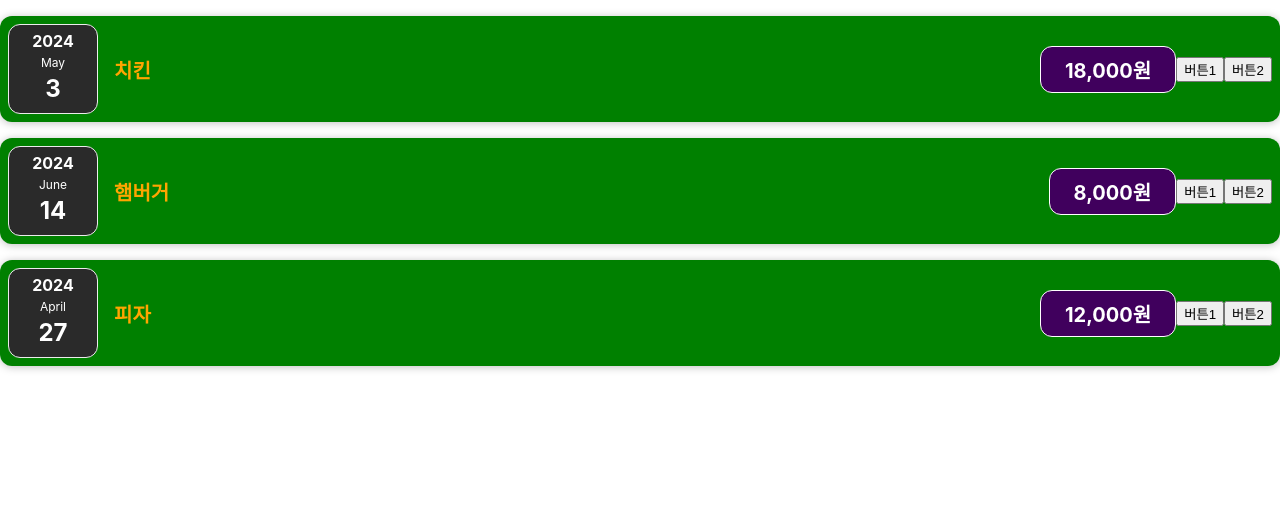
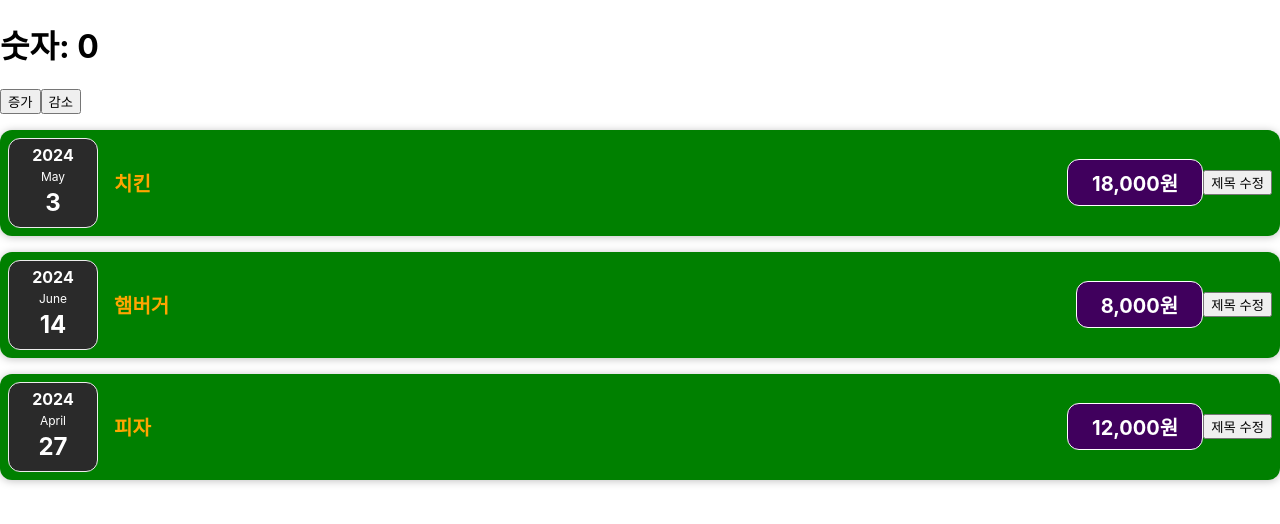
Before and after one commit to chanhee7/react-study202406, a React (Create React App) app: page / in a window 1280 px wide. Shown: the top 524 px of the page. Built offline with nearby package versions, Linux system fonts and the light colour scheme.

Commit message:
# useState

```diff
--- a/src/App.js
+++ b/src/App.js
@@ -1,9 +1,7 @@
 import React from "react";
 import "./App.css";
-import Expenseltem from "./components/expenses/Expenseltem";
 import ExpenseList from "./components/expenses/ExpenseList";
-import Greet from "./components/Greet"
-import Hello from "./components/Hello"
+import Counter from "./components/practice/Counter"
 
 const App = () => {
   // 서버에서 지출항목 JSON 배열을 응답받음
@@ -27,24 +25,8 @@ const App = () => {
 
   return (
     <>
+      <Counter />
       <ExpenseList expenses={expenses} />
-      {/* <Greet>
-        <ul>
-          <li>사과</li>
-          <li>딸기</li>
-          <li>수박</li>
-        </ul>
-      </Greet>
-      <Greet>
-        <ol>
-          <li>1</li>
-          <li>2</li>
-          <li>3</li>
-        </ol>
-      </Greet>
-      <Greet>
-        <Hello />
-      </Greet> */}
     </>
   );
 };
--- a/src/components/expenses/Expenseltem.js
+++ b/src/components/expenses/Expenseltem.js
@@ -1,32 +1,40 @@
-import React from "react";
+import React, { useState } from "react";
 import "./ExpenseItem.css";
 import ExpenseDate from "./ExpenseDate";
 import Card from "../UI/Card";
 
 const Expenseltem = ({ date, title, price }) => {
+  // let itemTitle = title;
+
+  // useState는 컴포넌트의 상태값을 관리하며 이 상태값은 렌더링에 영향을 미침
+  /*
+    - useState훅의 리턴값은 배열이며, 첫번째 요소는 관리할 상태값의 초기값
+      두번째 요소는 해당 상태값을 변경할 때 사용하는 setter함수
+  */
+  const [itemTitle, setItemTitle] = useState(title);
 
   // 원화 표기법으로 변환
   const formattedPrice = new Intl.NumberFormat("ko-KR").format(price);
 
   // 이벤트 핸들러 선언
-  const clickHandler = e => {
-    console.log('클릭ㅋ');
-    console.log(e.target.previousElementSibling.firstElementChild.textContent);
-
-    // const $price = document.querySelector('.expense-item__price');
-    // console.log($price);
-    // console.log('this: ', this);
+  const clickHandler = (e) => {
+    /*
+      useState가 관리하는 상태값은 반드시 setter로만 변경해야 합니다.
+    */
+    setItemTitle(prev => '짜장면');
   };
 
+  console.log("렌더링 전");
   return (
     <Card className="expense-item">
       <ExpenseDate exDate={date} />
       <div className="expense-item__description">
-          <h2>{title}</h2>
+        <h2>{itemTitle}</h2>
         <div className="expense-item__price">{formattedPrice}원</div>
       </div>
-        <button id='btn' onClick={clickHandler}>버튼1</button>
-        <button id='btn2' onMouseOver={e => { alert('ㅎㅎ'); }}>버튼2</button>
+      <button id="btn" onClick={clickHandler}>
+        제목 수정
+      </button>
     </Card>
   );
 };
--- /dev/null
+++ b/src/components/practice/Counter.js
@@ -0,0 +1,36 @@
+import React, { useState } from "react";
+
+const Counter = () => {
+  let [num, setNumber] = useState(0);
+
+  const upHandler = (e) => {
+    // useState의 setter는 상태값을 업데이트할 때
+    // 렌더링 전까지 이전 상태값을 참조함
+
+    // 해결방법: 함수형 업데이트를 사용
+    setNumber((prev) => {
+      console.log('변경 이전 값: ', prev);
+      // 변경 이후값을 반환
+      return prev + 1;
+    });
+    setNumber(num => num + 1);
+
+    // 상태값의 변경은 실시간으로 일어나지 않음.
+    // 해결방법: useEffect 훅으로 해결
+    console.log('변경 이후 값: ', num);
+  };
+
+  // const downHandler = (e) => {
+  //   setNumber(num - 1);
+  // };
+
+  return (
+    <div>
+      <h1>숫자: {num}</h1>
+      <button onClick={upHandler}>증가</button>
+      <button onClick={e => setNumber(num - 1)}>감소</button>
+    </div>
+  );
+};
+
+export default Counter;
```
Lines whose indentation alone changed are shown as unchanged.
